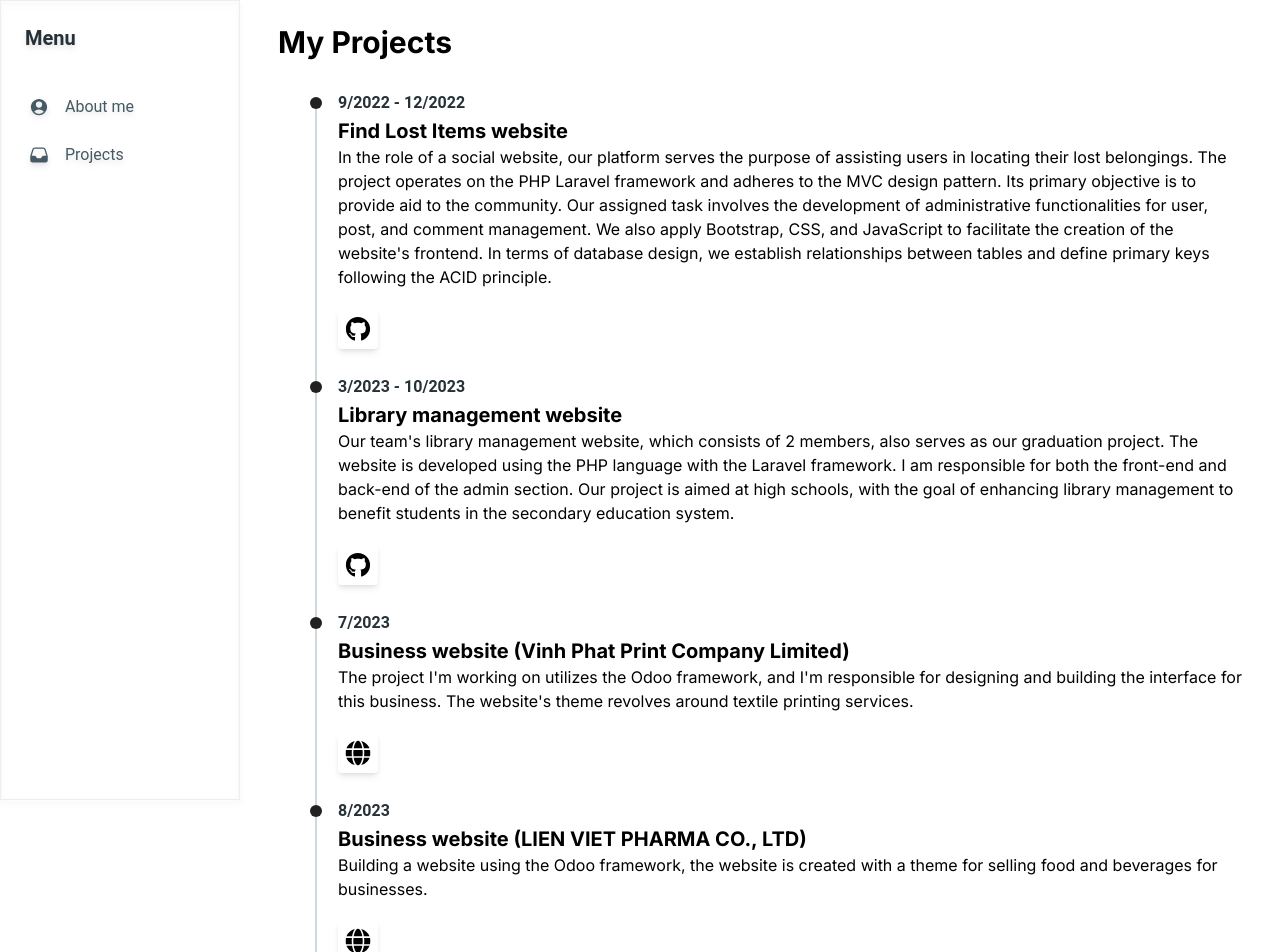
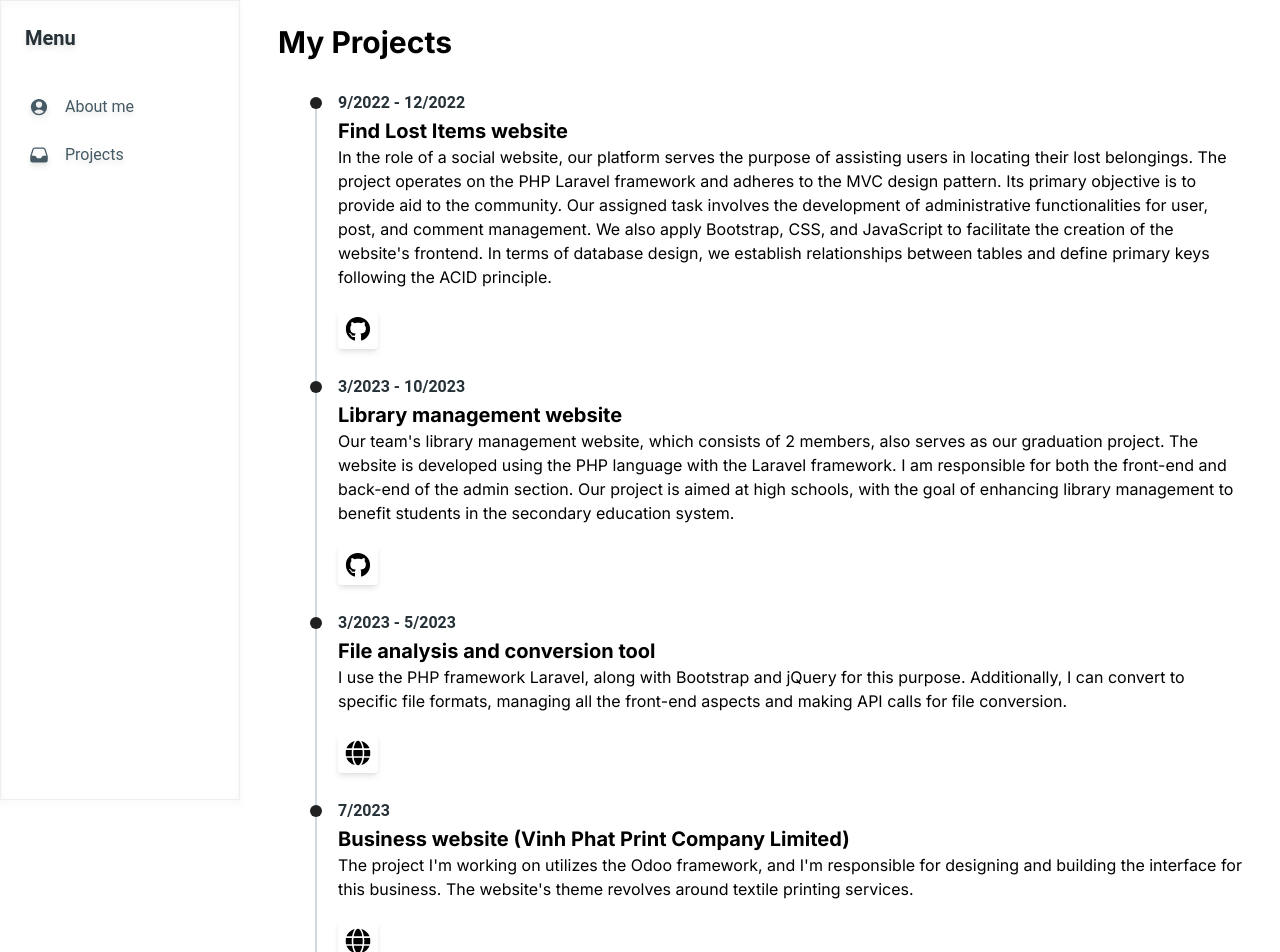
Before and after one commit to DinhDauMoi/me, a Next.js app: page /project in a window 1280 px wide. Shown: the top 952 px of the page. Built offline with nearby package versions, Linux system fonts and the light colour scheme.

Commit message:
add project and edit profile

```diff
--- a/components/Projects.tsx
+++ b/components/Projects.tsx
@@ -108,6 +108,44 @@ export function Projects() {
           <TimelineHeader className="h-3">
             <TimelineIcon />
             <Typography variant="h6" color="blue-gray" className="leading-none">
+              3/2023 - 5/2023
+            </Typography>
+          </TimelineHeader>
+          <TimelineBody className="pb-8">
+            <div>
+              <div className="font-bold text-xl">
+                File analysis and conversion tool
+              </div>
+              <p>
+                I use the PHP framework Laravel, along with Bootstrap and jQuery
+                for this purpose. Additionally, I can convert to specific file
+                formats, managing all the front-end aspects and making API calls
+                for file conversion.
+              </p>
+              <div className="mt-5">
+                <Link href={"https://pdftools.t4tek.co"} target="_blank">
+                  <IconButton className="rounded bg-[#ffffff] focus:shadow-[#ea4335]/20 active:shadow-[#ea4335]/10">
+                    <svg
+                      style={{ width: "25px", height: "25px" }}
+                      xmlns="http://www.w3.org/2000/svg"
+                      height="1em"
+                      viewBox="0 0 512 512"
+                    >
+                      <path d="M352 256c0 22.2-1.2 43.6-3.3 64H163.3c-2.2-20.4-3.3-41.8-3.3-64s1.2-43.6 3.3-64H348.7c2.2 20.4 3.3 41.8 3.3 64zm28.8-64H503.9c5.3 20.5 8.1 41.9 8.1 64s-2.8 43.5-8.1 64H380.8c2.1-20.6 3.2-42 3.2-64s-1.1-43.4-3.2-64zm112.6-32H376.7c-10-63.9-29.8-117.4-55.3-151.6c78.3 20.7 142 77.5 171.9 151.6zm-149.1 0H167.7c6.1-36.4 15.5-68.6 27-94.7c10.5-23.6 22.2-40.7 33.5-51.5C239.4 3.2 248.7 0 256 0s16.6 3.2 27.8 13.8c11.3 10.8 23 27.9 33.5 51.5c11.6 26 20.9 58.2 27 94.7zm-209 0H18.6C48.6 85.9 112.2 29.1 190.6 8.4C165.1 42.6 145.3 96.1 135.3 160zM8.1 192H131.2c-2.1 20.6-3.2 42-3.2 64s1.1 43.4 3.2 64H8.1C2.8 299.5 0 278.1 0 256s2.8-43.5 8.1-64zM194.7 446.6c-11.6-26-20.9-58.2-27-94.6H344.3c-6.1 36.4-15.5 68.6-27 94.6c-10.5 23.6-22.2 40.7-33.5 51.5C272.6 508.8 263.3 512 256 512s-16.6-3.2-27.8-13.8c-11.3-10.8-23-27.9-33.5-51.5zM135.3 352c10 63.9 29.8 117.4 55.3 151.6C112.2 482.9 48.6 426.1 18.6 352H135.3zm358.1 0c-30 74.1-93.6 130.9-171.9 151.6c25.5-34.2 45.2-87.7 55.3-151.6H493.4z" />
+                    </svg>
+                  </IconButton>
+                </Link>
+              </div>
+            </div>
+          </TimelineBody>
+        </TimelineItem>
+      </Timeline>
+      <Timeline>
+        <TimelineItem>
+          <TimelineConnector />
+          <TimelineHeader className="h-3">
+            <TimelineIcon />
+            <Typography variant="h6" color="blue-gray" className="leading-none">
               7/2023
             </Typography>
           </TimelineHeader>
```
